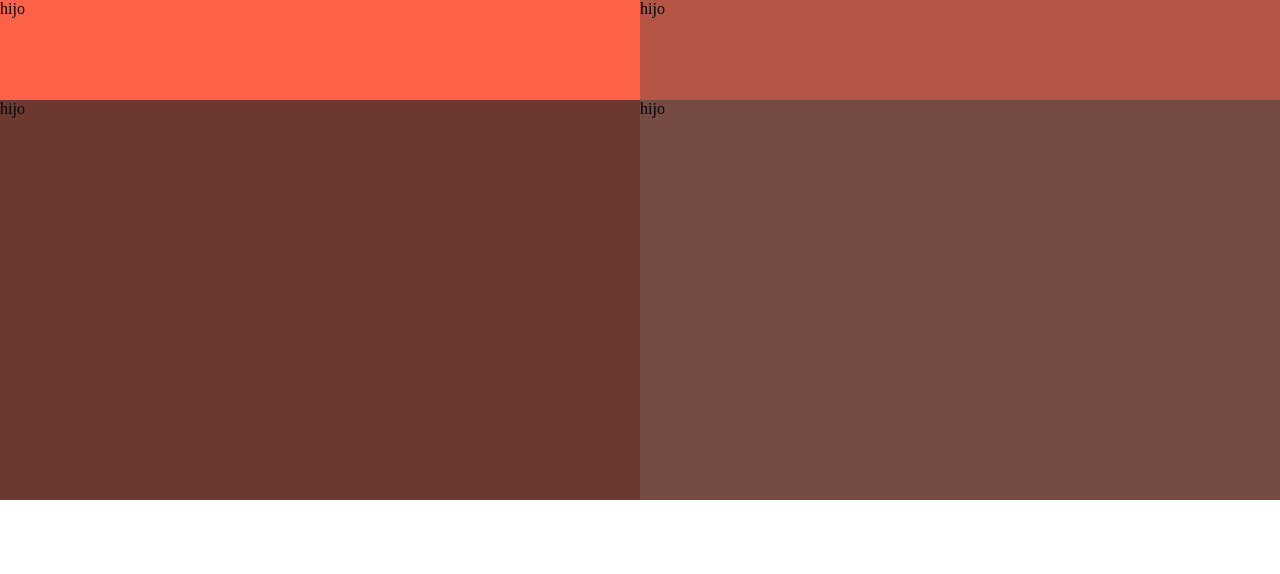
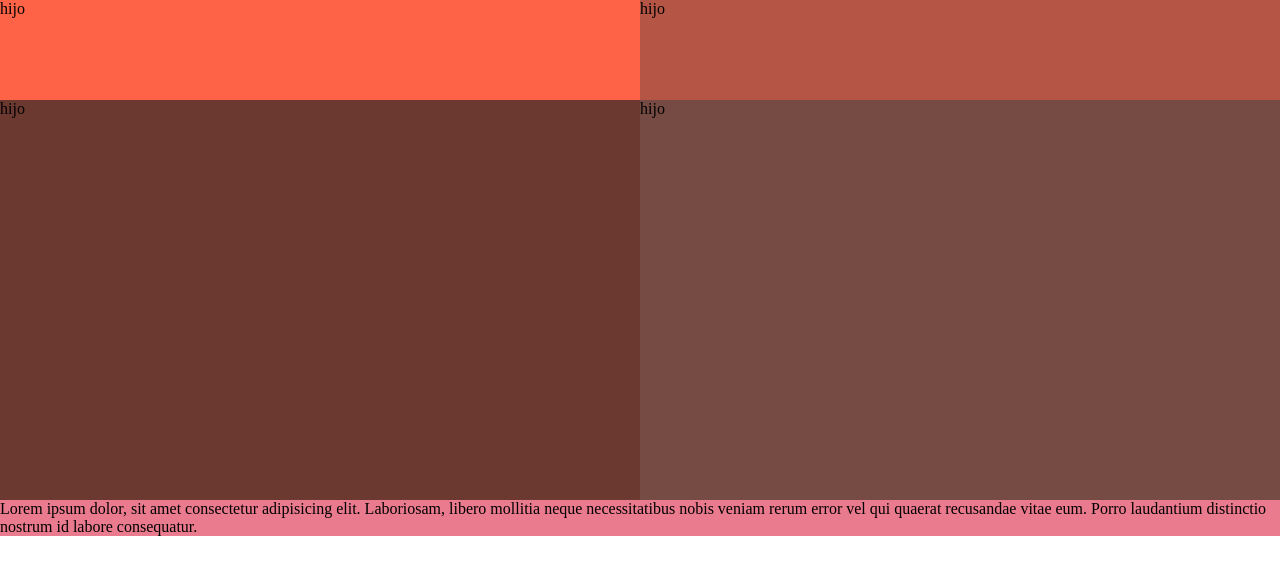
Before and after one commit to santy2240/clase-github, a plain HTML site: page index.html in a window 1280 px wide. Drawn offline with Linux system fonts and the light colour scheme.

Commit message:
seccion nueva

```diff
--- a/index.html
+++ b/index.html
@@ -18,5 +18,8 @@
         <div class="hijo-cuatro">hijo</div>
 
     </div>
+    <section>
+        <p>Lorem ipsum dolor, sit amet consectetur adipisicing elit. Laboriosam, libero mollitia neque necessitatibus nobis veniam rerum error vel qui quaerat recusandae vitae eum. Porro laudantium distinctio nostrum id labore consequatur.</p>
+    </section>
 </body>
 </html>
```
